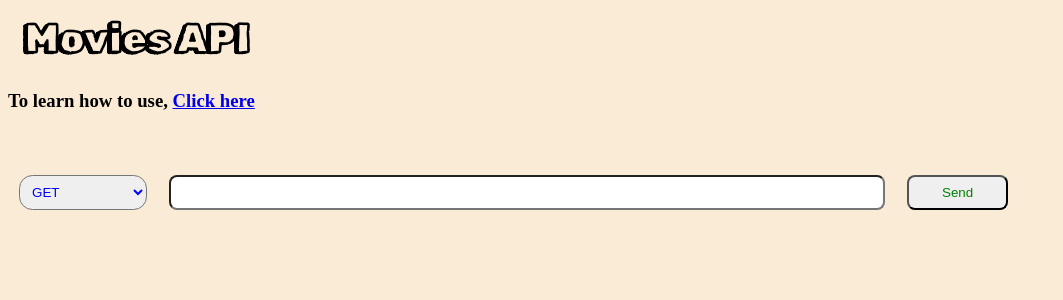
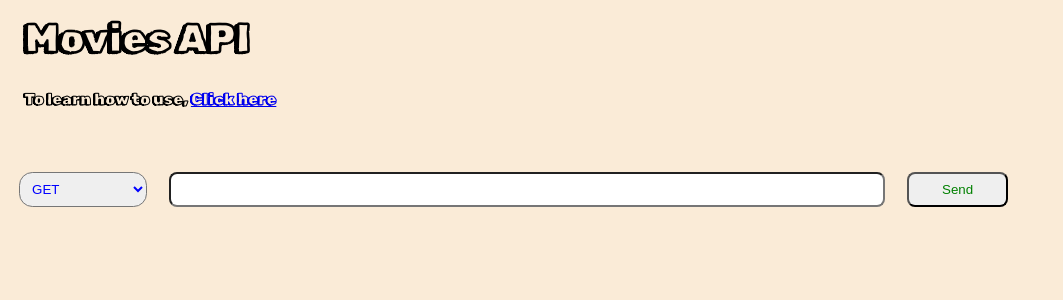
Before and after one commit to samarthcoder007/MoviesBackend, a React (Vite) app: page / in a window 1280 px wide. Shown: the top 300 px of the page, without its empty margins (0-1063 px from the left). Built offline with nearby package versions, Linux system fonts and the light colour scheme.

Commit message:
Update index.css

```diff
--- a/index.css
+++ b/index.css
@@ -19,6 +19,12 @@ html{
   font-family: 'font1', sans-serif;
   font-size: 2.5rem;
 }
+#usage {
+  margin-top: 0.5rem;
+  margin-left: 1rem;
+  font-family: 'font1', sans-serif;
+  font-size: 1rem;
+}
 .superCard{
   font-family: 'font2', sans-serif;
   display: flex;
```
